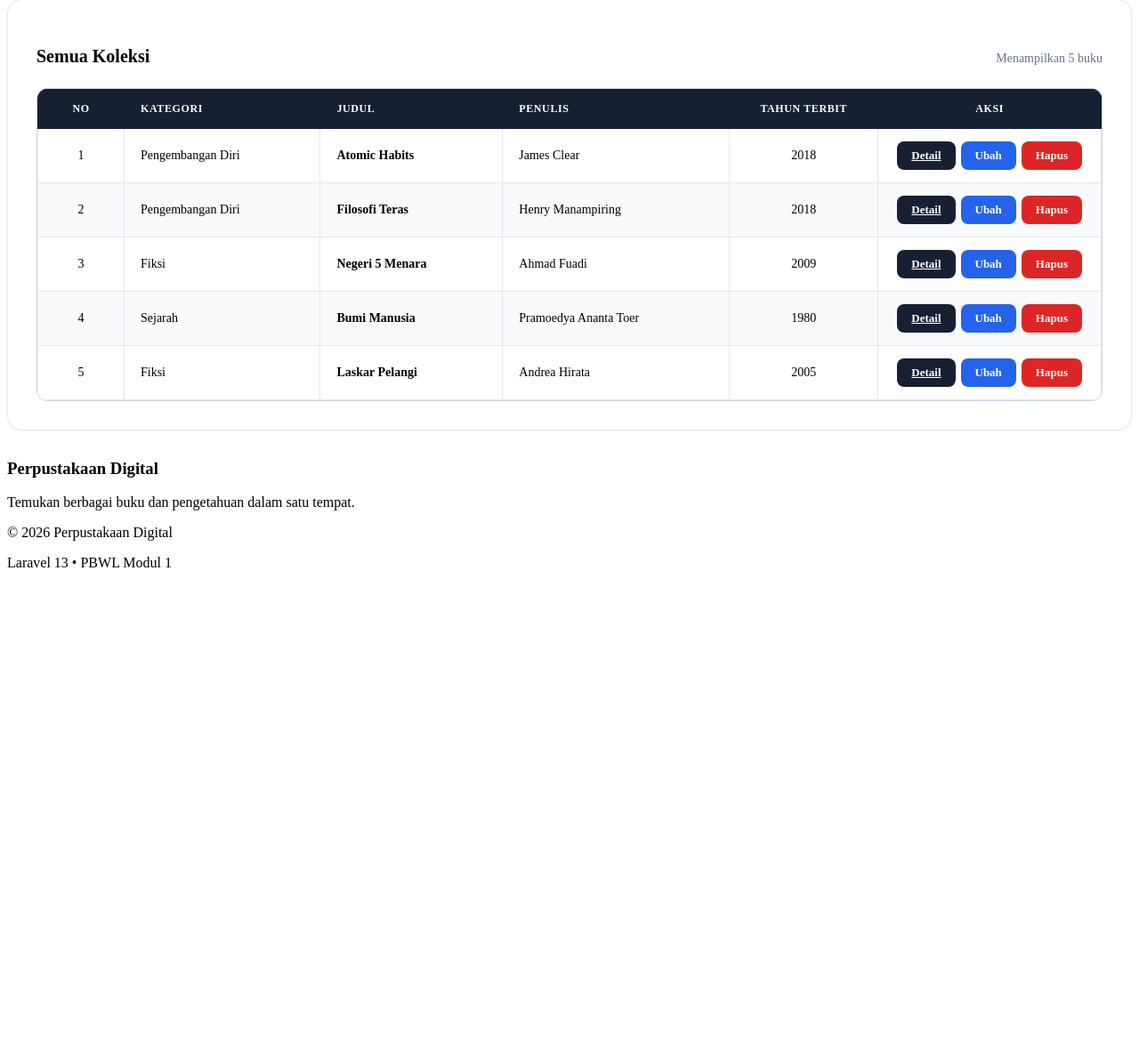
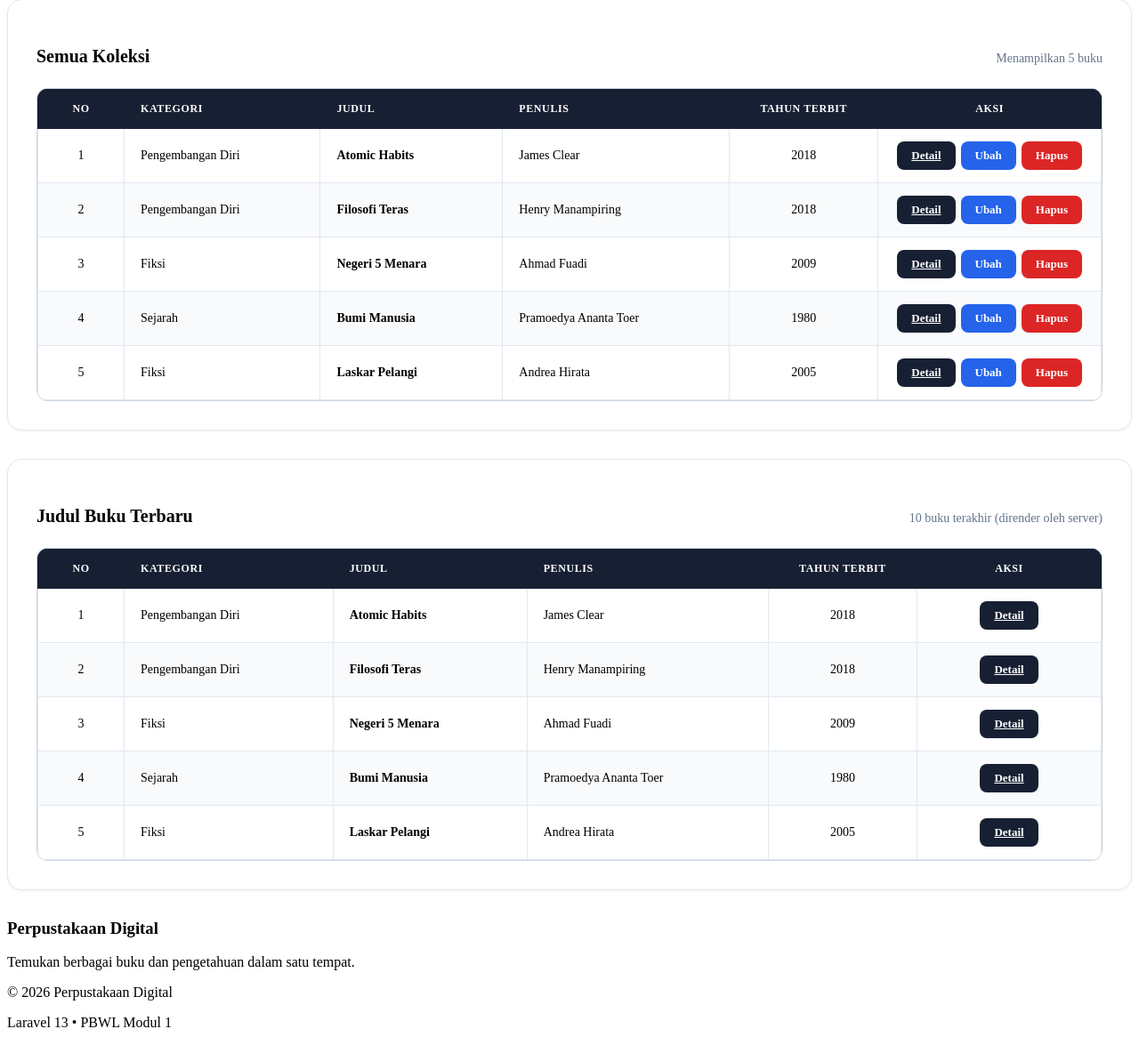
Before and after one commit to Geraldo1302/PerpustakaanDigital, a Laravel app: page /buku in a window 1280 px wide. Shown: the part 585-1760 px from the top of the page at 89% size. Before the commit the page ends 1223 px from the top, so only its background shows below. Run offline with Laravel 12, Linux system fonts and the light colour scheme; a user stored in the database is signed in; data comes from the database, SQL or seed files in the repository; style sheets or scripts are compiled from the project's sources; parts of the project's set-up code (start-up, migrations or seed data) failed here and were passed over; some libraries are stand-ins or nearby versions.

Commit message:
Soal 1: hadirkan 4 celah (XSS {!! !!}, SQLi /buku-cari, CSRF GET hapus, IDOR /peminjaman/{id})

```diff
--- a/app/Http/Controllers/BukuController.php
+++ b/app/Http/Controllers/BukuController.php
@@ -4,6 +4,8 @@ namespace App\Http\Controllers;
 
 use App\Models\Buku;
 use App\Models\Kategori;
+use Illuminate\Http\Request;
+use Illuminate\Support\Facades\DB;
 
 class BukuController extends Controller
 {
@@ -12,7 +14,10 @@ class BukuController extends Controller
     {
         $kategoris = Kategori::orderBy('nama')->get(['id', 'nama']);
 
-        return view('buku.index', compact('kategoris'));
+        // [Soal 1 - A1] Daftar judul yang dirender server (Blade) pada halaman daftar buku
+        $bukus = Buku::with('kategori')->latest('id')->limit(10)->get();
+
+        return view('buku.index', compact('kategoris', 'bukus'));
     }
 
     public function show($id)
@@ -21,4 +26,17 @@ class BukuController extends Controller
 
         return view('buku.show', compact('detailBuku'));
     }
+
+    /**
+     * [Soal 1 - A2] CELAH SQL INJECTION (sengaja, untuk praktikum).
+     * Nilai "judul" digabungkan langsung ke string SQL tanpa binding.
+     */
+    public function cari(Request $request)
+    {
+        $judul = $request->query('judul');
+
+        $hasil = DB::select("SELECT * FROM bukus WHERE judul = '$judul'");
+
+        return response()->json($hasil);
+    }
 }
--- a/resources/views/buku/index.blade.php
+++ b/resources/views/buku/index.blade.php
@@ -246,6 +246,45 @@
                 <button type="button" class="btn btn-secondary" id="btn-prev">&larr; Sebelumnya</button>
                 <span id="info-halaman"></span>
                 <button type="button" class="btn btn-secondary" id="btn-next">Berikutnya &rarr;</button>
+            </div>
+        </div>
+
+        {{-- [Soal 1 - A1] CELAH XSS (sengaja): judul ditampilkan tanpa escaping memakai {!! !!} --}}
+        <div class="panel">
+            <div class="table-head">
+                <h3>Judul Buku Terbaru</h3>
+                <p>10 buku terakhir (dirender oleh server)</p>
+            </div>
+
+            <div class="table-wrap">
+                <table class="table">
+                    <thead>
+                        <tr>
+                            <th>No</th>
+                            <th>Kategori</th>
+                            <th>Judul</th>
+                            <th>Penulis</th>
+                            <th>Tahun Terbit</th>
+                            <th>Aksi</th>
+                        </tr>
+                    </thead>
+                    <tbody>
+                        @forelse ($bukus as $buku)
+                            <tr>
+                                <td>{{ $loop->iteration }}</td>
+                                <td>{{ $buku->kategori->nama ?? '-' }}</td>
+                                <td>{!! $buku->judul !!}</td>
+                                <td>{{ $buku->penulis }}</td>
+                                <td>{{ $buku->tahun_terbit }}</td>
+                                <td class="aksi">
+                                    <a href="{{ route('buku.show', $buku->id) }}" class="btn-aksi btn-detail">Detail</a>
+                                </td>
+                            </tr>
+                        @empty
+                            <tr><td colspan="6" class="table-empty">Belum ada buku yang tersedia.</td></tr>
+                        @endforelse
+                    </tbody>
+                </table>
             </div>
         </div>
 
--- a/routes/web.php
+++ b/routes/web.php
@@ -2,6 +2,7 @@
 
 use App\Http\Controllers\Admin\DashboardController as AdminDashboardController;
 use App\Http\Controllers\Admin\UserController;
+use App\Http\Controllers\Api\BukuController as ApiBukuController;
 use App\Http\Controllers\BukuController;
 use App\Http\Controllers\DashboardController;
 use App\Http\Controllers\Kelola\PeminjamanController as KelolaPeminjamanController;
@@ -112,6 +113,14 @@ Route::middleware('auth')->group(function () {
     Route::get('/laporan', [LaporanController::class, 'index'])
         ->middleware('permission:lihat-laporan-perpustakaan')
         ->name('laporan.index');
+
+    // ---- [Soal 1] Route RENTAN (sengaja, untuk audit keamanan) ----
+    // A2: SQL Injection
+    Route::get('/buku-cari', [BukuController::class, 'cari'])->name('buku.cari');
+    // A3: CSRF (penghapusan lewat GET)
+    Route::get('/buku/{buku}/hapus', [ApiBukuController::class, 'destroy'])->name('buku.hapus');
+    // A4: IDOR
+    Route::get('/peminjaman/{id}', [PeminjamanController::class, 'show'])->name('peminjaman.show');
 });
 
 // Route autentikasi (register, login, logout, lupa/reset password)
```
Also changed, not shown: app/Http/Controllers/PeminjamanController.php (+11 -0 lines), resources/views/peminjaman/show.blade.php (added, +49 -0 lines).
